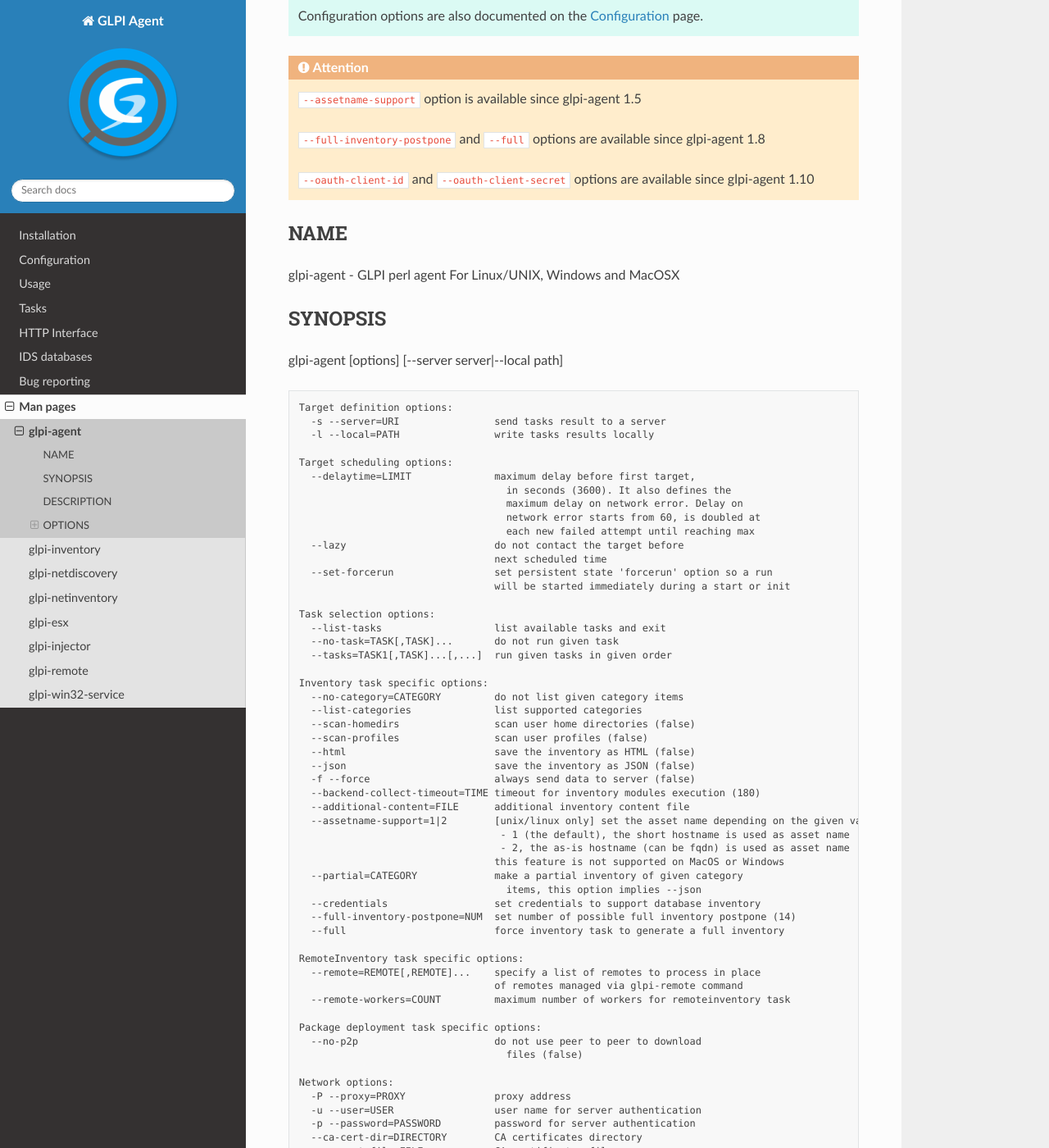
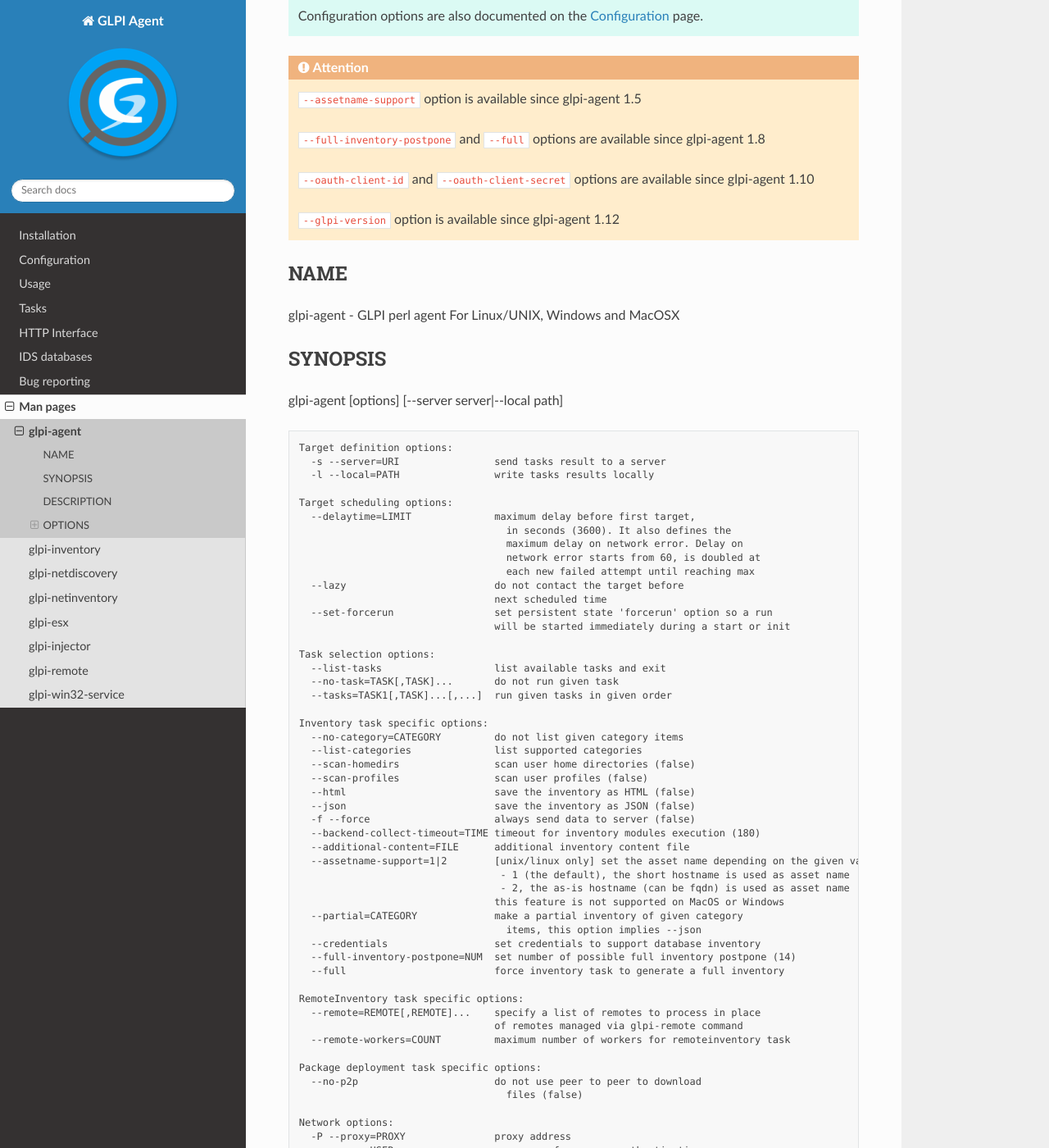
Before and after one commit to glpi-project/doc-agent, a Sphinx documentation site: the page built from source/man/glpi-agent.rst, in a window 1280 px wide and 1400 px high, scrolled down 240 px. Shown: the whole window at 82% size. Built offline with Sphinx 7.4.7 and the Read the Docs theme 3.1.0, drawn with Linux system fonts in a browser that asks for light colours; some of the changed text lies outside the part shown.

Commit message:
Updated man pages

```diff
--- a/source/man/glpi-agent.inc
+++ b/source/man/glpi-agent.inc
@@ -10,3 +10,5 @@
    ``--full-inventory-postpone`` and ``--full`` options are available since glpi-agent 1.8
 
    ``--oauth-client-id`` and ``--oauth-client-secret`` options are available since glpi-agent 1.10
+
+   ``--glpi-version`` option is available since glpi-agent 1.12
--- a/source/man/glpi-agent.rst
+++ b/source/man/glpi-agent.rst
@@ -116,6 +116,7 @@
        --vardir=PATH                  use specified path as storage folder for agent
                                         persistent datas
 
+       --glpi-version=<VERSION>       set targeted glpi version to enable supported features
        --version                      print the version and exit
        --no-win32-ole-workaround      [win32 only] disable win32 work-around
                                         used to better handle Win32::OLE apis.
--- a/source/man/glpi-esx.inc
+++ b/source/man/glpi-esx.inc
@@ -6,3 +6,5 @@
    Since glpi-agent 1.5, ``--directory`` option is deprecated, you should use ``--path`` new option instead.
 
    ``--timeout`` option is available since glpi-agent 1.7
+
+   ``--glpi-version`` option is available since glpi-agent 1.12
--- a/source/man/glpi-esx.rst
+++ b/source/man/glpi-esx.rst
@@ -27,6 +27,7 @@
        --stdout               dump inventory on stdout (enabled by default if no path is set)
        --tag tag              tag for the inventoried machine
        --json                 use json as format for generated inventories
+       --glpi-version VERSION set targeted glpi version to enable supported features
 
      Advanced options:
        --dump                 also dump esx host full info datas in a *-hostfullinfo.dump file
--- a/source/man/glpi-inventory.inc
+++ b/source/man/glpi-inventory.inc
@@ -2,3 +2,5 @@
 .. attention::
 
    ``--assetname-support`` options is available since glpi-agent 1.5
+
+   ``--glpi-version`` option is available since glpi-agent 1.12
--- a/source/man/glpi-inventory.rst
+++ b/source/man/glpi-inventory.rst
@@ -27,6 +27,7 @@
        -t --tag=TAG                   mark the machine with given tag
        --backend-collect-timeout=TIME timeout for inventory modules
                                         execution (30)
+       --glpi-version=VERSION         set targeted glpi version to enable supported features
        --additional-content=FILE      additional inventory content file
        --assetname-support=1|2        [unix/linux only] set the asset name depending on the given value:
                                        - 1 (the default), the short hostname is used as asset name
--- a/source/man/glpi-netinventory.inc
+++ b/source/man/glpi-netinventory.inc
@@ -6,3 +6,5 @@
    ``--backend-collect-timeout`` option is available since glpi-agent 1.6
 
    ``--retries`` option is available since glpi-agent 1.9
+
+   ``--glpi-version`` option is available since glpi-agent 1.12
--- a/source/man/glpi-netinventory.rst
+++ b/source/man/glpi-netinventory.rst
@@ -26,6 +26,7 @@
        --retries              SNMP requets maximum retries (0)
        --backend-collect-timeout <TIME>
                               base expiration timeout, in seconds (180)
+       --glpi-version VERSION set targeted glpi version to enable supported features
        --type <TYPE>          force device type
        --threads <COUNT>      number of inventory threads (1)
        --control              output control messages
```
